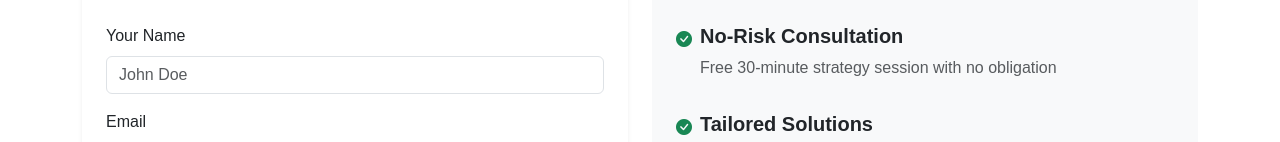
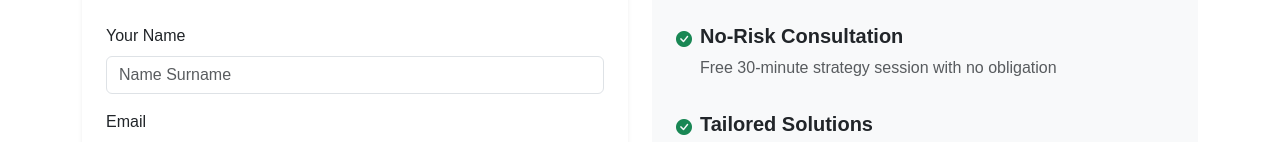
Before and after one commit to Sanerita/Elpeap-Group-, a React (Vite) app: page /get-started in a window 1280 px wide. Shown: the part 403-545 px from the top of the page. Built offline with nearby package versions, Linux system fonts and the light colour scheme.

Commit message:
placeholder added

```diff
--- a/src/components/GetStarted.jsx
+++ b/src/components/GetStarted.jsx
@@ -39,7 +39,7 @@ const GetStarted = () => {
 
               <Form.Group className="mb-3">
                 <Form.Label>Your Name</Form.Label>
-                <Form.Control type="text" placeholder="John Doe" required />
+                <Form.Control type="text" placeholder="Name Surname" required />
               </Form.Group>
 
               <Form.Group className="mb-3">
```
